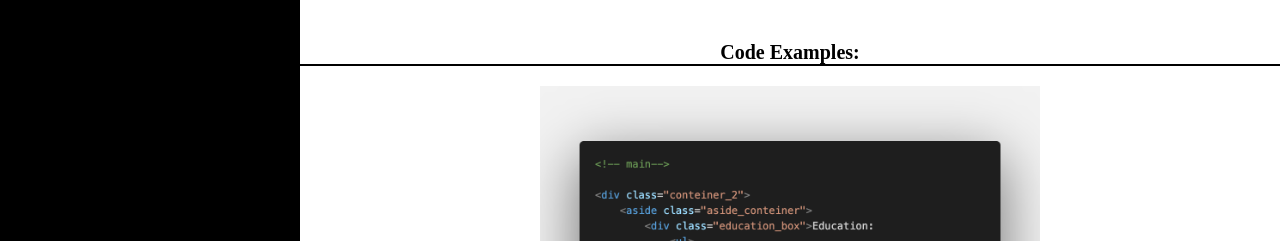
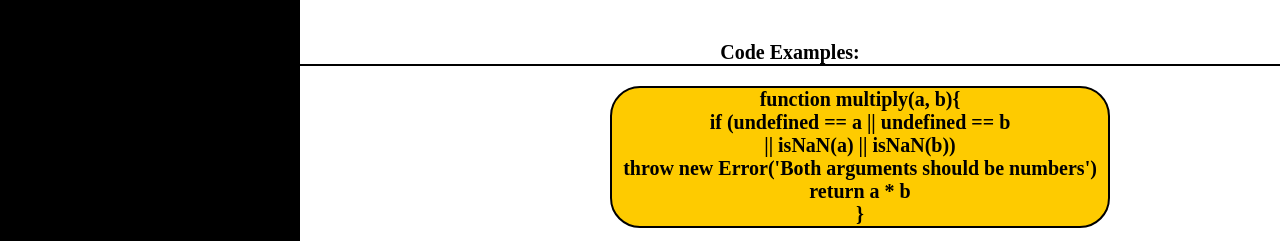
Before and after one commit to Kira-Vishn9/rsschool-cv, a plain HTML site: page index.html in a window 1280 px wide. Shown: the part 879-1120 px from the top of the page. Drawn offline with Linux system fonts and the light colour scheme.

Commit message:
fix: code in page

```diff
--- a/index.html
+++ b/index.html
@@ -76,7 +76,14 @@
         </section>
         <section class="my_code">
             <h3 id="code">Code Examples:</h3>
-            <img src="img/code.png" alt="Code">
+            <div class="code">
+                function multiply(a, b){<br>
+                if (undefined == a || undefined == b<br>
+                  || isNaN(a) || isNaN(b))<br>
+                  throw new Error('Both arguments should be numbers')<br>
+                return a * b<br>
+              }
+            </div>
         </section>
         <section class="projeckt">
             <h2>My projeck:</h2>
--- a/style.css
+++ b/style.css
@@ -114,7 +114,16 @@ border-bottom: 1px solid black;}
     border-bottom: 2px solid black;
     font-size: 20px;
     font-weight: 900;
-
+}
+.code {
+    margin-left: 310px;
+    width: 500px;
+    background-color: #fecb00;
+    border: 2px solid black;
+    border-radius: 30px;
+    color: black;
+    font-size: 20px;
+    font-weight: 700;
 }
 
 
```
Also changed, not shown: 1 other file.
